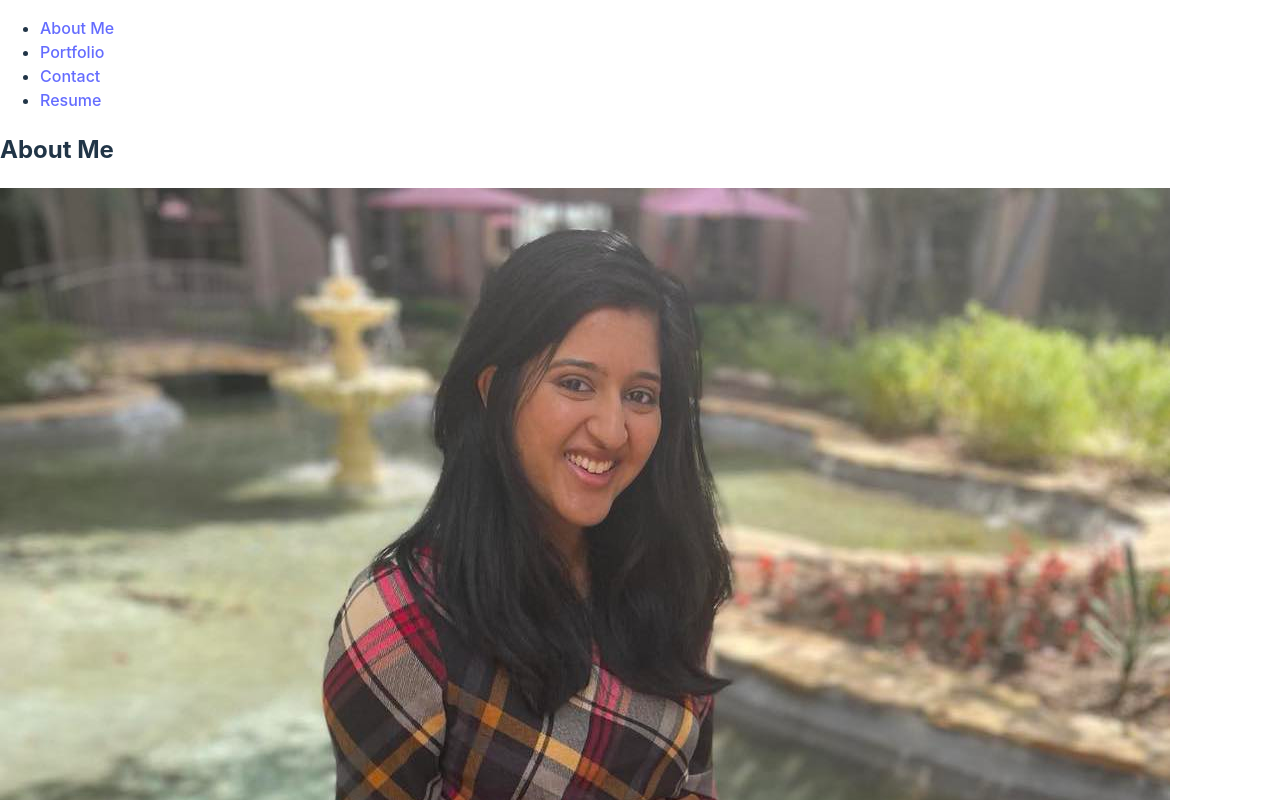
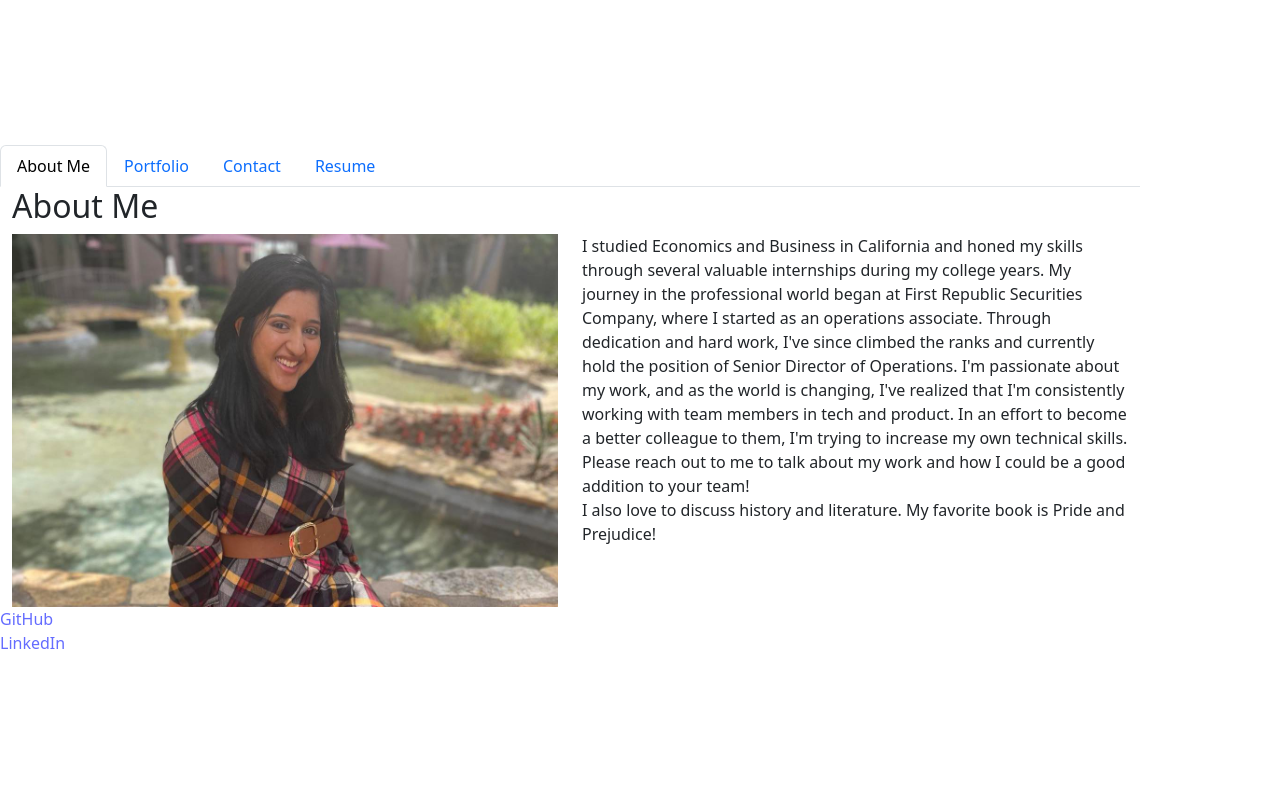
Before and after one commit to Nikitaaa95/PersonalProjects, a React (Vite) app in the folder ProjectPage/: page / in a window 1280 px wide. Shown: the top 800 px of the page. Built offline with nearby package versions, Linux system fonts and the light colour scheme.

Commit message:
update formatting of about me page to meet basic requirements

```diff
--- a/ProjectPage/package.json
+++ b/ProjectPage/package.json
@@ -11,6 +11,7 @@
     "preview": "vite preview"
   },
   "dependencies": {
+    "bootstrap": "^5.3.3",
     "react": "^18.2.0",
     "react-dom": "^18.2.0",
     "react-router-dom": "^6.22.3"
--- a/ProjectPage/src/components/aboutme.jsx
+++ b/ProjectPage/src/components/aboutme.jsx
@@ -2,14 +2,23 @@ import React from 'react';
 
 function AboutMe() {
   return (
-    <section id="about-me">
+    <section id="about-me" className="container">
       <h2>About Me</h2>
-      <div>
-        <img src="/public/My-picture.jpeg" alt="Picture of Nikita at a tea garden" />
-        <p>I studied Economics and Business in California and honed my skills through several valuable internships during my college years. My journey in the professional world began at First Republic Securities Company, where I started as an operations associate. Through dedication and hard work, I've since climbed the ranks and currently hold the position of Senior Director of Operations. I'm passionate about my work, and as the world is changing, I've realized that I'm consistently working with team members in tech and product. In an effort to become a better colleague to them, I'm trying to increase my own technical skills. Please reach out to me to talk about my work and how I could be a good addition to your team!
+      <div className="row">
+        <div className="col-md-6">
+          <img
+            src="/public/My-picture.jpeg"
+            alt="Picture of Nikita at a tea garden"
+            className="img-fluid"
+          />
+        </div>
+        <div className="col-md-6">
+          <p>
+            I studied Economics and Business in California and honed my skills through several valuable internships during my college years. My journey in the professional world began at First Republic Securities Company, where I started as an operations associate. Through dedication and hard work, I've since climbed the ranks and currently hold the position of Senior Director of Operations. I'm passionate about my work, and as the world is changing, I've realized that I'm consistently working with team members in tech and product. In an effort to become a better colleague to them, I'm trying to increase my own technical skills. Please reach out to me to talk about my work and how I could be a good addition to your team!
             <br></br>
             I also love to discuss history and literature. My favorite book is Pride and Prejudice!
-        </p>
+          </p>
+        </div>
       </div>
     </section>
   );
--- a/ProjectPage/src/components/footer.jsx
+++ b/ProjectPage/src/components/footer.jsx
@@ -3,11 +3,9 @@ import React from 'react';
 function Footer() {
   return (
     <footer>
-      <nav>
-        <div>
-          <a href="https://github.com/Nikitaaa95">GitHub</a>
-          <a href="https://www.linkedin.com/in/nikita-thomas-34b9a153/">LinkedIn</a>
-        </div>
+      <nav className="d-flex flex-column justify-content-end">
+        <a href="https://github.com/Nikitaaa95">GitHub</a>
+        <a href="https://www.linkedin.com/in/nikita-thomas-34b9a153/">LinkedIn</a>
       </nav>
     </footer>
   );
--- a/ProjectPage/src/components/header.jsx
+++ b/ProjectPage/src/components/header.jsx
@@ -1,27 +1,26 @@
 import React from 'react';
 import { Link, useLocation } from 'react-router-dom';
+import 'bootstrap/dist/css/bootstrap.min.css';
 
 function Header() {
   const location = useLocation();
 
   return (
     <header>
-      <nav>
-        <ul>
-          <li>
-            <Link to="/" className={location.pathname === '/' ? 'active' : ''}>About Me</Link>
-          </li>
-          <li>
-            <Link to="/portfolio" className={location.pathname === '/portfolio' ? 'active' : ''}>Portfolio</Link>
-          </li>
-          <li>
-            <Link to="/contact" className={location.pathname === '/contact' ? 'active' : ''}>Contact</Link>
-          </li>
-          <li>
-            <Link to="/resume" className={location.pathname === '/resume' ? 'active' : ''}>Resume</Link>
-          </li>
-        </ul>
-      </nav>
+      <ul className="nav nav-tabs">
+        <li className="nav-item">
+          <Link to="/" className={`nav-link ${location.pathname === '/' ? 'active' : ''}`}>About Me</Link>
+        </li>
+        <li className="nav-item">
+          <Link to="/portfolio" className={`nav-link ${location.pathname === '/portfolio' ? 'active' : ''}`}>Portfolio</Link>
+        </li>
+        <li className="nav-item">
+          <Link to="/contact" className={`nav-link ${location.pathname === '/contact' ? 'active' : ''}`}>Contact</Link>
+        </li>
+        <li className="nav-item">
+          <Link to="/resume" className={`nav-link ${location.pathname === '/resume' ? 'active' : ''}`}>Resume</Link>
+        </li>
+      </ul>
     </header>
   );
 }
```
Also changed, not shown: 2 other files (tests, documents, lock files or other folders).
